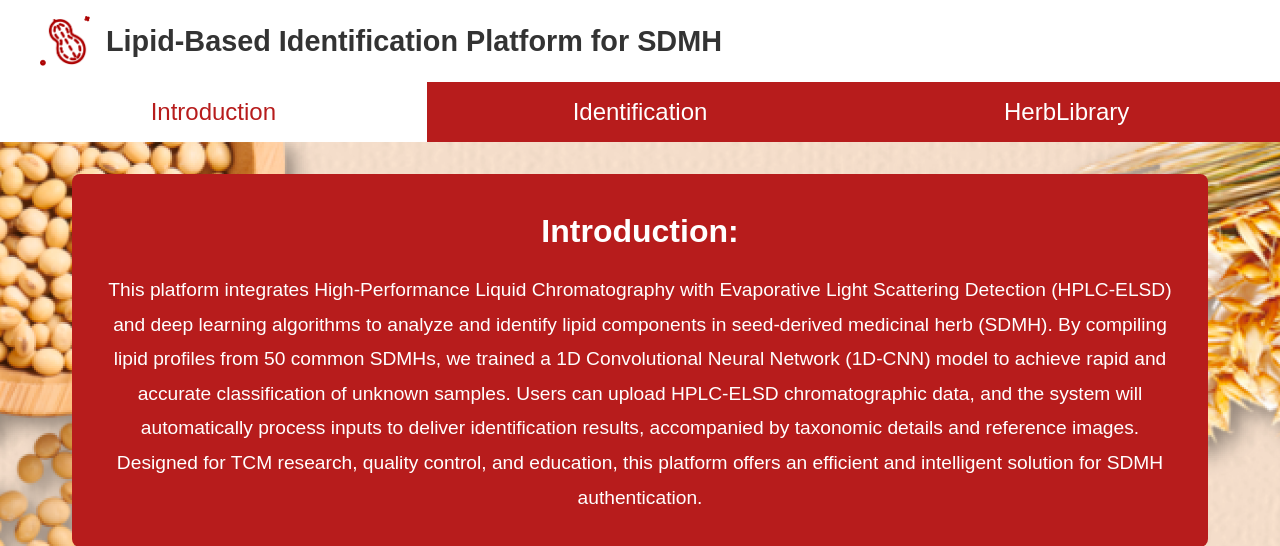
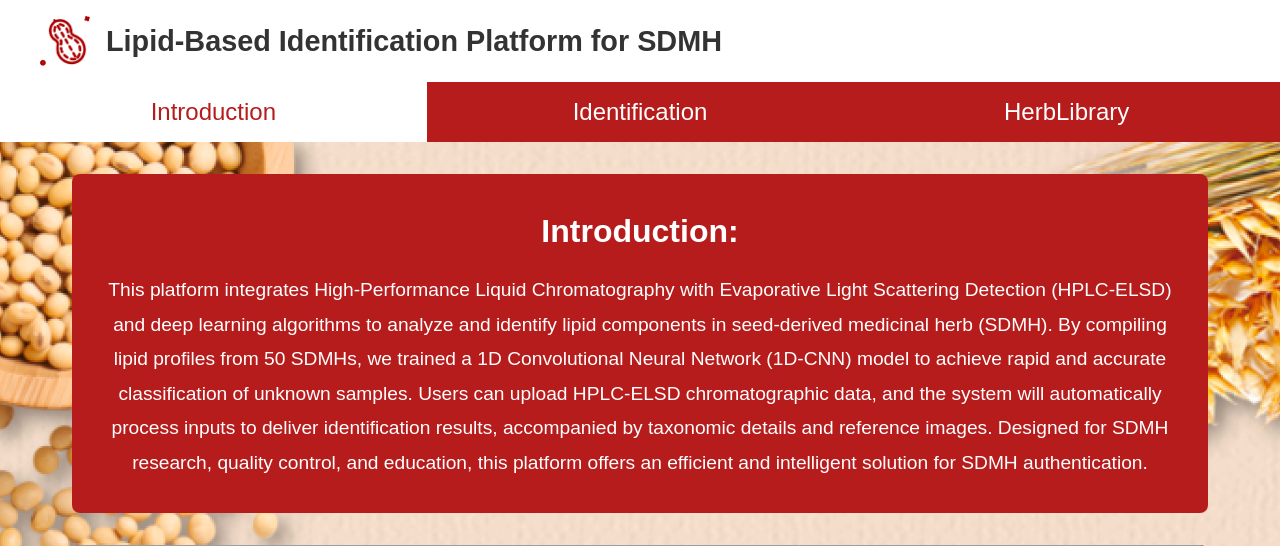
Before and after one commit to tzj1124/SDMH, a Flask app: page / in a window 1280 px wide. Shown: the top 546 px of the page. Run offline with Flask 3, Linux system fonts and the light colour scheme; grey boxes are pictures that could not be loaded.

Commit message:
Update index.html

```diff
--- a/3_Platform/templates/index.html
+++ b/3_Platform/templates/index.html
@@ -3,7 +3,7 @@
 <head>
     <meta charset="UTF-8">
     <meta name="viewport" content="width=device-width, initial-scale=1.0">
-    <title>Lipid-Based Identification Platform for Seed Species in TCM</title>
+    <title>Lipid-Based Identification Platform for SDMH</title>
 <!--    <link rel="stylesheet" href="styles.css">-->
     <style type="text/css">
         * {
@@ -400,7 +400,7 @@ main {
             <div class="intro-content">
                 <div class="intro-text">
                     <h2>Introduction:</h2>
-                    <p>This platform integrates High-Performance Liquid Chromatography with Evaporative Light Scattering Detection (HPLC-ELSD) and deep learning algorithms to analyze and identify lipid components in seed-derived medicinal herb (SDMH). By compiling lipid profiles from 50 common SDMHs, we trained a 1D Convolutional Neural Network (1D-CNN) model to achieve rapid and accurate classification of unknown samples. Users can upload HPLC-ELSD chromatographic data, and the system will automatically process inputs to deliver identification results, accompanied by taxonomic details and reference images. Designed for TCM research, quality control, and education, this platform offers an efficient and intelligent solution for SDMH authentication.</p>
+                    <p>This platform integrates High-Performance Liquid Chromatography with Evaporative Light Scattering Detection (HPLC-ELSD) and deep learning algorithms to analyze and identify lipid components in seed-derived medicinal herb (SDMH). By compiling lipid profiles from 50 SDMHs, we trained a 1D Convolutional Neural Network (1D-CNN) model to achieve rapid and accurate classification of unknown samples. Users can upload HPLC-ELSD chromatographic data, and the system will automatically process inputs to deliver identification results, accompanied by taxonomic details and reference images. Designed for SDMH research, quality control, and education, this platform offers an efficient and intelligent solution for SDMH authentication.</p>
                 </div>
                 <img src="../static/images/steps.png" alt="Operation Steps" class="steps-image">
             </div>
```
